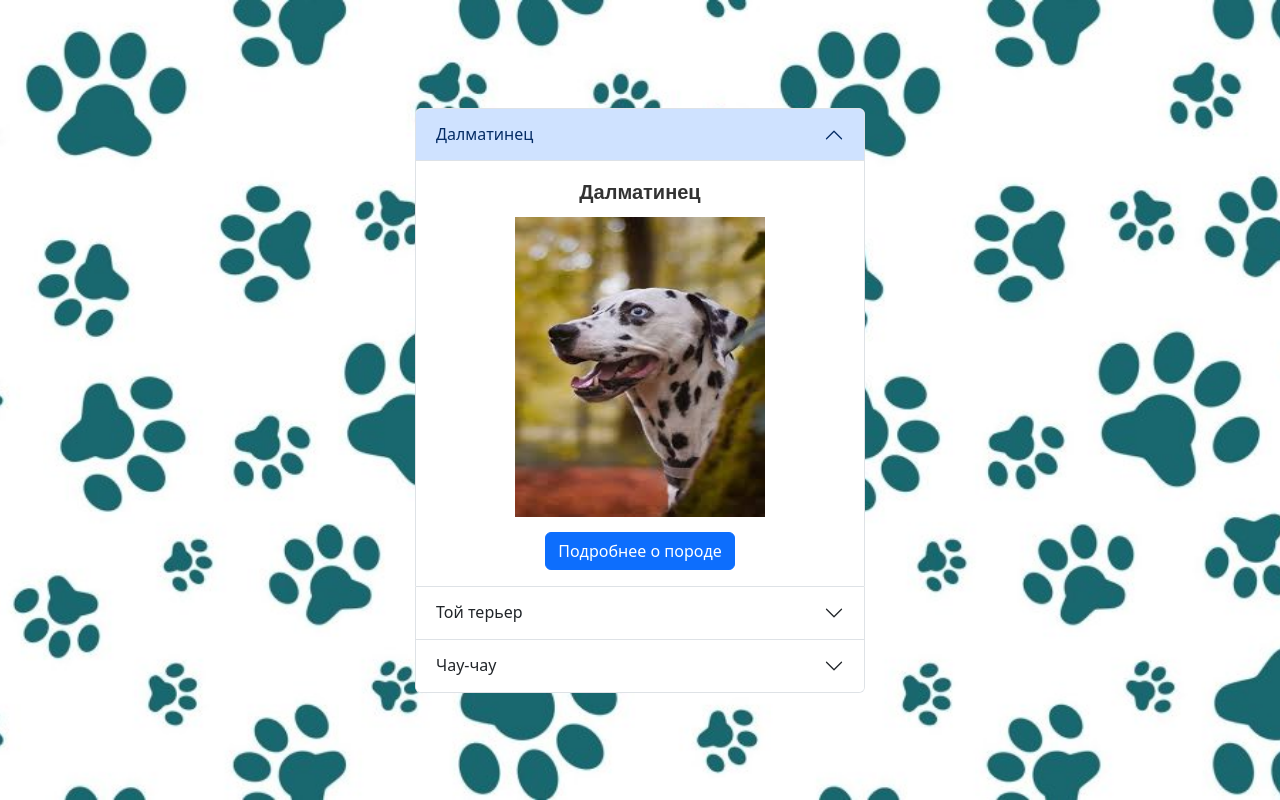
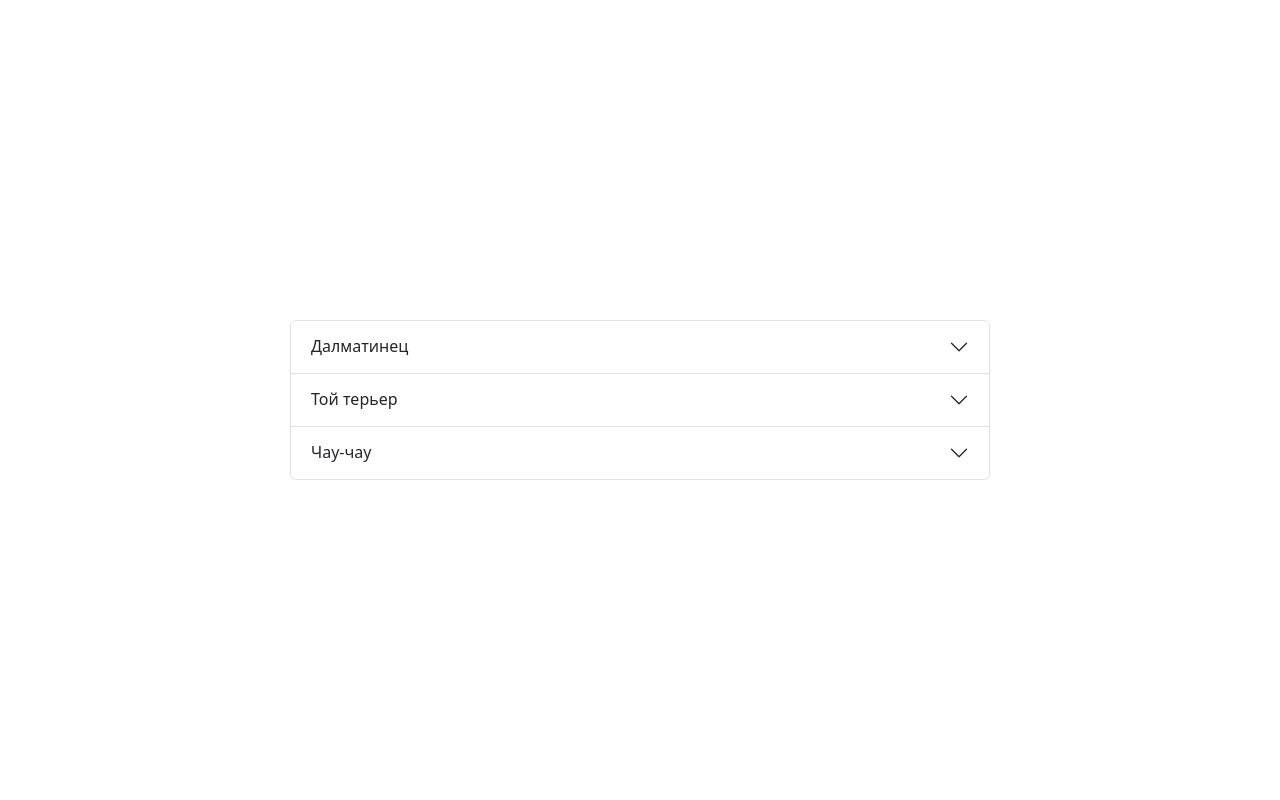
Before and after one commit to DanilaFox65/DanilaFox65.github.io, a website with bundled scripts: page LB3/index.html in a window 1280 px wide. Built offline with nearby package versions, Linux system fonts and the light colour scheme; files whose address does not match are found by name.

Commit message:
newwww LB3

```diff
--- a/LB3/components/accordion/index.js
+++ b/LB3/components/accordion/index.js
@@ -5,48 +5,42 @@ export class AccordionComponent {
 
     getHTML(data) {
         return `
+            <div class="accordion" id="accordionExample" style="width: 700px; margin: 0 auto;">
+                ${data.map(item => `
                     <div class="accordion-item">
-                <h2 class="accordion-header" id="heading${data.pos}">
-                    <button class="accordion-button ${data.collapse ? "collapsed" : ""}"
-                            type="button"
-                            data-bs-toggle="collapse"
-                            data-bs-target="#collapse${data.pos}"
-                            aria-expanded="${data.show ? "true" : "false"}"
-                            aria-controls="collapse${data.pos}">
-                        ${data.name}
+                        <h2 class="accordion-header" id="heading${item.id}">
+                            <button class="accordion-button collapsed" type="button" data-bs-toggle="collapse" data-bs-target="#collapse${item.id}" aria-expanded="false" aria-controls="collapse${item.id}">
+                                ${item.title}
                             </button>
                         </h2>
-                <div id="collapse${data.pos}" class="accordion-collapse collapse ${data.show ? "show" : ""}"
-                     aria-labelledby="heading${data.pos}" data-bs-parent="#accordionExample">
+                        <div id="collapse${item.id}" class="accordion-collapse collapse" aria-labelledby="heading${item.id}">
                            <div class="accordion-body">
-                        <div class="h"><strong>${data.name}</strong></div>
-                        <img src="${data.src}" class="img-fluid" alt="${data.name}">
-                        <button type="button" class="btn btn-primary mybt"
-                                id="click-card-${data.id}"
-                                data-id="${data.id}"
-                                data-src="${data.src}"
-                                data-name="${data.name}"
-                                data-info="${data.info}">
-                            Подробнее о породе
+    ${item.text}<br>
+    <div class="d-flex justify-content-center mt-3">
+        <button class="btn btn-primary" id="click-card-${item.id}" data-id="${item.id}">
+            О породе
         </button>
     </div>
 </div>
+
+                        </div>
+                    </div>
+                `).join('')}
             </div>
         `;
     }
 
     addListeners(data, listener) {
-        const btn = document.getElementById(`click-card-${data.id}`);
-        if (btn) {
-            btn.addEventListener("click", listener);
-        } else {
-            console.warn(`Кнопка с id "click-card-${data.id}" не найдена.`);
-        }
+        data.forEach(item => {
+            document
+                .getElementById(`click-card-${item.id}`)
+                .addEventListener("click", listener);
+        });
     }
 
     render(data, listener) {
         const html = this.getHTML(data);
-        this.parent.insertAdjacentHTML('beforeend', html);
+        this.parent.insertAdjacentHTML("beforeend", html);
         this.addListeners(data, listener);
     }
 }
--- a/LB3/index.html
+++ b/LB3/index.html
@@ -1,19 +1,21 @@
 <!DOCTYPE html>
-<html lang="en">
+<html lang="ru">
     <head>
         <meta charset="UTF-8">
-    <title>Simple App</title>
+        <meta name="viewport" content="width=device-width, initial-scale=1.0">
+        <title>Аккордеон - Собаки</title>
+        <link rel="stylesheet" href="node_modules/bootstrap/dist/css/bootstrap.min.css">
         <link rel="stylesheet" href="/src/style.css">
-    <link rel="stylesheet" href="/src/output.css">
-    <link rel="stylesheet" href="node_modules/bootstrap/dist/css/bootstrap.min.css">
+
     </head>
+
     <body>
-    <main>
-        <div class="root" id="root"></div>
-    </main>
+
+
+        <div id="root"></div>
         <script src="main.js" type="module"></script>
-
         <script src="node_modules/bootstrap/dist/js/bootstrap.bundle.min.js"></script>
 
     </body>
+
 </html>
--- a/LB3/main.js
+++ b/LB3/main.js
@@ -1,7 +1,8 @@
-import {MainPage} from "./pages/main/index.js"
+import { MainPage } from "./pages/main/index.js";
 
 
 const root = document.getElementById('root');
 
-const mainPage = new MainPage(root)
-mainPage.render(1);
+
+const mainPage = new MainPage(root);
+mainPage.render();
--- /dev/null
+++ b/LB3/pages/dog/index.js
@@ -0,0 +1,54 @@
+import {MainPage} from "../main/index.js";
+
+export class ProductPage {
+    constructor(parent, data, id) {
+        this.parent = parent;
+        this.data = data;
+        this.id = id;
+    }
+
+    getHTML() {
+        return `<div id="product-page" class="d-flex flex-column align-items-center justify-content-center vh-100 text-center"></div>`;
+    }
+
+    get pageRoot() {
+        return document.getElementById("product-page");
+    }
+
+    clickBack() {
+        const mainPage = new MainPage(this.parent);
+        mainPage.render();
+    }
+
+    render() {
+        const product = this.data.find(item => item.id == this.id);
+        if (!product) {
+            this.parent.innerHTML = `<p>Продукт не найден.</p>`;
+            return;
+        }
+
+        this.parent.innerHTML = '';
+        const html = this.getHTML();
+        this.parent.insertAdjacentHTML("beforeend", html);
+
+        const productHTML = `
+        <div style="display: flex; flex-direction: column; align-items: center; text-align: center;">
+            <img src="${product.src}" alt="${product.title}"
+                style="width: 30%; max-width: 250px; height: auto; border-radius: 10px;">
+            <h2>${product.title}</h2>
+            <p>${product.text}</p>
+        </div>
+    `;
+
+        const backButtonHTML = `
+        <button class="btn btn-danger mt-3" id="back-button">Назад</button>
+    `;
+
+        // Сначала добавляем текст и изображение, потом кнопку
+        this.pageRoot.insertAdjacentHTML("beforeend", productHTML);
+        this.pageRoot.insertAdjacentHTML("beforeend", backButtonHTML);
+
+        document.getElementById("back-button").addEventListener("click", this.clickBack.bind(this));
+    }
+
+}
--- a/LB3/pages/main/index.js
+++ b/LB3/pages/main/index.js
@@ -1,83 +1,52 @@
-import {AccordionComponent} from "../../components/accordion/index.js"
-import { IngoDogPage } from "../Infodog/index.js";
+import {AccordionComponent} from "../../components/accordion/index.js";
+import {ProductPage} from "../dog/index.js";
 
 export class MainPage {
     constructor(parent) {
         this.parent = parent;
+        this.data = [
+            {
+                id: 1,
+                src: "././src/img/images.jpg",
+                title: "Далматинец",
+                text: "Далматинец это – энергичный и жизнерадостный питомец. Благодаря его яркой внешности, вы точно не останетесь незамеченными во время прогулок в парке и на собачьих площадках."
+            },
+            {
+                id: 2,
+                src: "././src/img/Dogs_Bokeh_Labrador_Retriever_Sitting_586668_640x960.jpg",
+                title: "Той терьер",
+                text: "Той терьер — это миниатюрная гармонично сложенная собака элегантной внешности. У нее высокие тонкие конечности, большие выразительные глаза и костистая морда с плотно прилегающими губами. Уши большие, стоячие, живот подтянут, мускулатура крепкая. Собака никогда не должна производить впечатление рыхлости, напротив, той-терьер всегда выглядит спортивным и готовым к энергичным действиям."
+            },
+            {
+                id: 3,
+                src: "././src/img/0c07cce61e4c5b82d6af47c6ec4c5437.jpg",
+                title: "Чау-чау",
+                text: "Чау-чау это одна из самых древних пород собак родом из Китая, притягивающая восторженные взгляды своим удивительным внешним видом: пышной львиной гривой, нахмуренной мордой и фиолетовым языком. Чау-чау хоть и похож на милого плюшевого медвежонка, характер у него весьма своенравный, поэтому к нему нужен грамотный подход."
+            },
+
+        ];
     }
 
     getHTML() {
-        return (
-            `
-                <div class="accordion" id="accordionExample" style="width: 450px;"></div>
-            `
-        )
+        return `<div id="main-page" class="d-flex flex-column align-items-center justify-content-center vh-100"></div>`;
     }
 
     get pageRoot() {
-        return document.getElementById('accordionExample')
-    }
-
-    getData() {
-        return [
-            {
-                id: 1,
-                name: "Далматинец",
-                src: "././src/img/images.jpg",
-                info: "Далматинец это – энергичный и жизнерадостный питомец. Благодаря его яркой внешности, вы точно не останетесь незамеченными во время прогулок в парке и на собачьих площадках.",
-                pos: "One",
-                show: "",
-                collapse: ""
-            },
-            {
-                id: 2,
-                name: "Той терьер",
-                src: "././src/img/Dogs_Bokeh_Labrador_Retriever_Sitting_586668_640x960.jpg",
-                info: " Той терьер — это миниатюрная гармонично сложенная собака элегантной внешности. У нее высокие тонкие конечности, большие выразительные глаза и костистая морда с плотно прилегающими губами. Уши большие, стоячие, живот подтянут, мускулатура крепкая. Собака никогда не должна производить впечатление рыхлости, напротив, той-терьер всегда выглядит спортивным и готовым к энергичным действиям.",
-                pos: "Two",
-                show: "",
-                collapse: ""
-            },
-            {
-                id: 3,
-                name: "Чау-чау",
-                src: "././src/img/0c07cce61e4c5b82d6af47c6ec4c5437.jpg",
-                info: "Чау-чау это одна из самых древних пород собак родом из Китая, притягивающая восторженные взгляды своим удивительным внешним видом: пышной львиной гривой, нахмуренной мордой и фиолетовым языком. Чау-чау хоть и похож на милого плюшевого медвежонка, характер у него весьма своенравный, поэтому к нему нужен грамотный подход.",
-                pos: "Three",
-                show: "",
-                collapse: ""
-            },
-        ]
+        return document.getElementById("main-page");
     }
 
     clickCard(e) {
-        const button = e.target;
-        const cardId = button.dataset.id;
-        const cardName = button.dataset.name;
-        const cardSrc = button.dataset.src;
-        const cardInfo = button.dataset.info
-        const infodogpage = new IngoDogPage(this.parent, cardId, cardSrc, cardName, cardInfo)
-        infodogpage.render()
+        const cardId = e.target.dataset.id;
+        const productPage = new ProductPage(this.parent, this.data, cardId);
+        productPage.render();
     }
 
-    render(id) {
-        this.parent.innerHTML = ''
-        const html = this.getHTML()
-        this.parent.insertAdjacentHTML('beforeend', html)
+    render() {
+        this.parent.innerHTML = '';
+        const html = this.getHTML();
+        this.parent.insertAdjacentHTML("beforeend", html);
 
-        const data = this.getData()
-        data.forEach((item) => {
-            if (id == item.id) {
-                item.show = " show";
-                item.collapse = "";
-            }
-
-            else {
-                item.show = "";
-                item.collapse = " collapsed";
-            }
-            const accordion = new AccordionComponent(this.pageRoot)
-            accordion.render(item, this.clickCard.bind(this));
-        })
+        const accordion = new AccordionComponent(this.pageRoot);
+        accordion.render(this.data, this.clickCard.bind(this));
     }
 }
--- a/LB3/src/style.css
+++ b/LB3/src/style.css
@@ -1,37 +1,10 @@
-body{
-    background: url('background.jpg') no-repeat;
-    background-size: cover;
-    background-position: center;
-    display: flex;
-    justify-content: center;
-    align-items: center;
-    height: 100vh;
+body::before {
+    content: "";
+    position: absolute;
+    top: 0;
+    left: 0;
+    width: 100%;
+    height: 100%;
+    background: rgb(255, 255, 255); /* Полупрозрачный чёрный слой */
+    z-index: -1;
 }
-main {
-    display: grid;
-    place-items: center;
-    margin-top: 20px;
-    margin-bottom: 20px;
-}
-
-.h {
-    font-family: 'Arial', sans-serif;
-    font-size: 20px;
-    color: #333;
-    margin-bottom: 10px;
-}
-
-.mybt {
-    margin-top: 15px;
-}
-
-
-.accordion-body {
-    display: grid;
-    place-items: center;
-}
-
-.img-fluid {
-    height: 300px;
-    width: 250px;
-}
```
Also changed, not shown: LB3/package.json (+1 -6 lines), LB3/Readme.md (added), 2 other files. Lines whose indentation alone changed are shown as unchanged.
